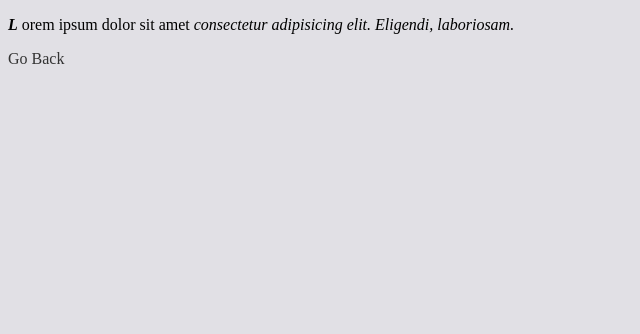
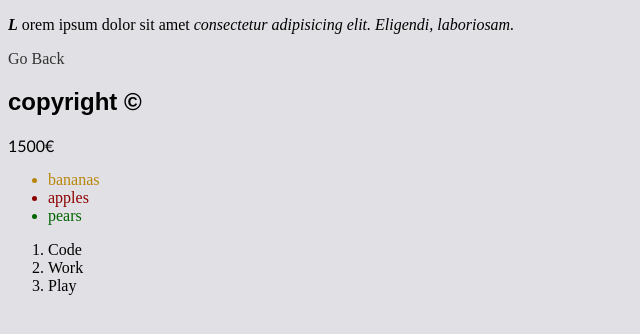
Before and after one commit to rbverissimo/html-css-works, a plain HTML site: page basic-html/page.html in a window 1280 px wide. Shown: the whole page, without its empty margins (0-640 px from the left). Drawn offline with Linux system fonts and the light colour scheme.

Commit message:
Adding some listy things to my html

```diff
--- a/basic-html/page.html
+++ b/basic-html/page.html
@@ -18,5 +18,24 @@
       <div class="container">
             <a href="index.html">Go Back</a>
       </div>
+
+      <!-- special characters -->
+      <h2 style="font-family: fantasy;">copyright &copy;</h2>
+      <p style="font-family: 'Trebuchet MS', 'Lucida Sans Unicode', 'Lucida Grande', 'Lucida Sans', Arial, sans-serif;">
+      1500&euro;</p>
+
+      <!-- unordered list -->
+      <ul>
+            <li style="color: darkgoldenrod;">bananas</li>
+            <li style="color: darkred">apples</li>
+            <li style="color: darkgreen">pears</li>
+      </ul>
+
+      <!-- ordered list -->
+      <ol>
+            <li>Code</li>
+            <li>Work</li>
+            <li>Play</li>
+      </ol>
 </body>
 </html>
```
